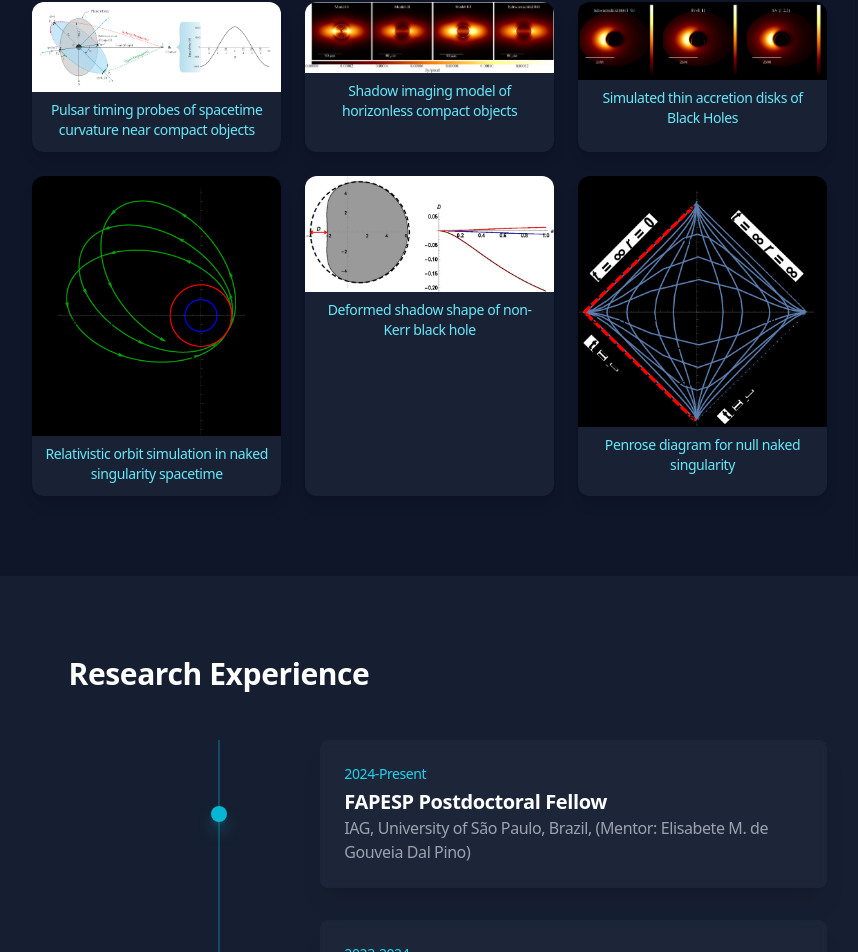
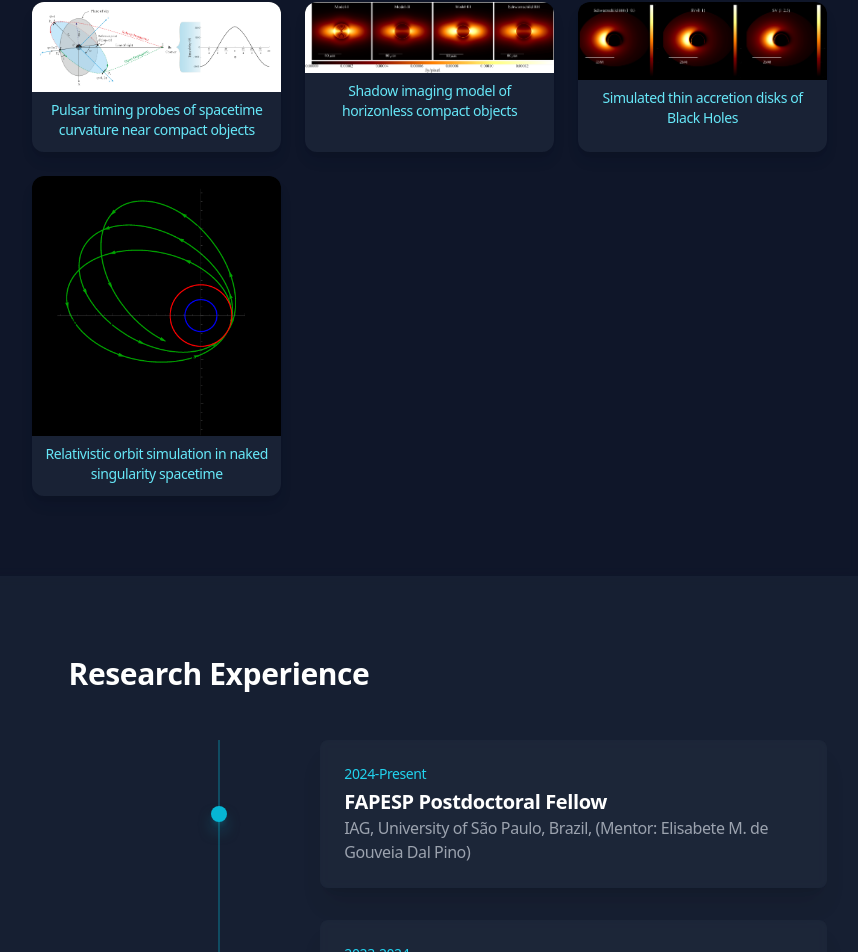
Before and after one commit to Parth-G-Bambhaniya/Parth-G-Bambhaniya.github.io, a React (Vite) app: page / in a window 1280 px wide. Shown: the part 1415-2367 px from the top of the page, without its empty margins (421-1279 px from the left). Built offline with nearby package versions, Linux system fonts and the light colour scheme; some icons are missing.

Commit message:
Update App.jsx

```diff
--- a/src/App.jsx
+++ b/src/App.jsx
@@ -9,9 +9,8 @@ import shadowImage2 from './assets/Shadowmodel2.png';
 import wmkeckImage from './assets/WMKeckorbit.png';
 import orbitImage from './assets/JNWorbit1.png';
 import s2orbitImage from './assets/S2orbit.png';
-import deformImage from './assets/Deform.png';
 import pulsarImage from './assets/Pulsartiming.png';
-import penroseImage from './assets/nullpenrose.png';
+
 
 
 
@@ -410,8 +409,6 @@ const About = () => {
     { src: shadowImage, caption: "Shadow imaging model of horizonless compact objects" },
     { src: shadowImage1, caption: "Simulated thin accretion disks of Black Holes" },
     { src: orbitImage, caption: "Relativistic orbit simulation in naked singularity spacetime" },
-    { src: deformImage, caption: "Deformed shadow shape of non-Kerr black hole" },
-    { src: penroseImage, caption: "Penrose diagram for null naked singularity" },
   ];
 
   return (
```
